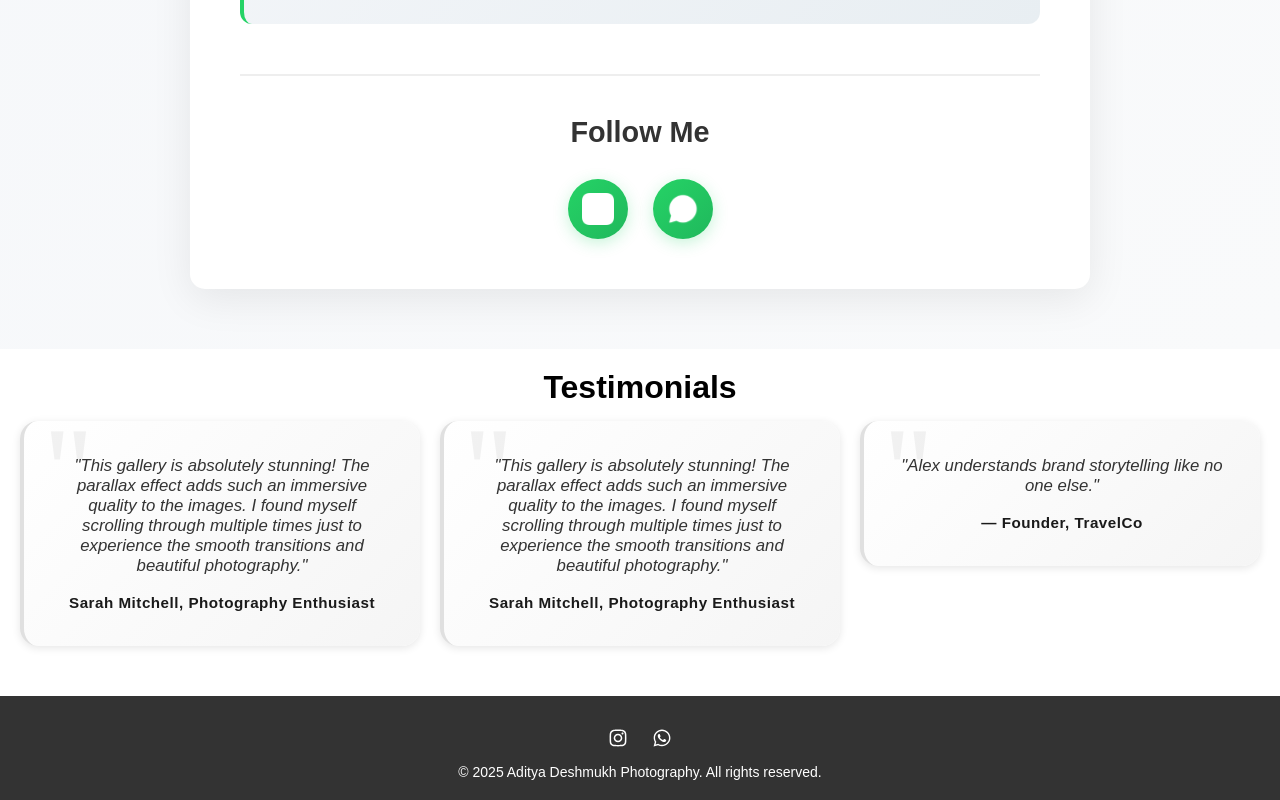
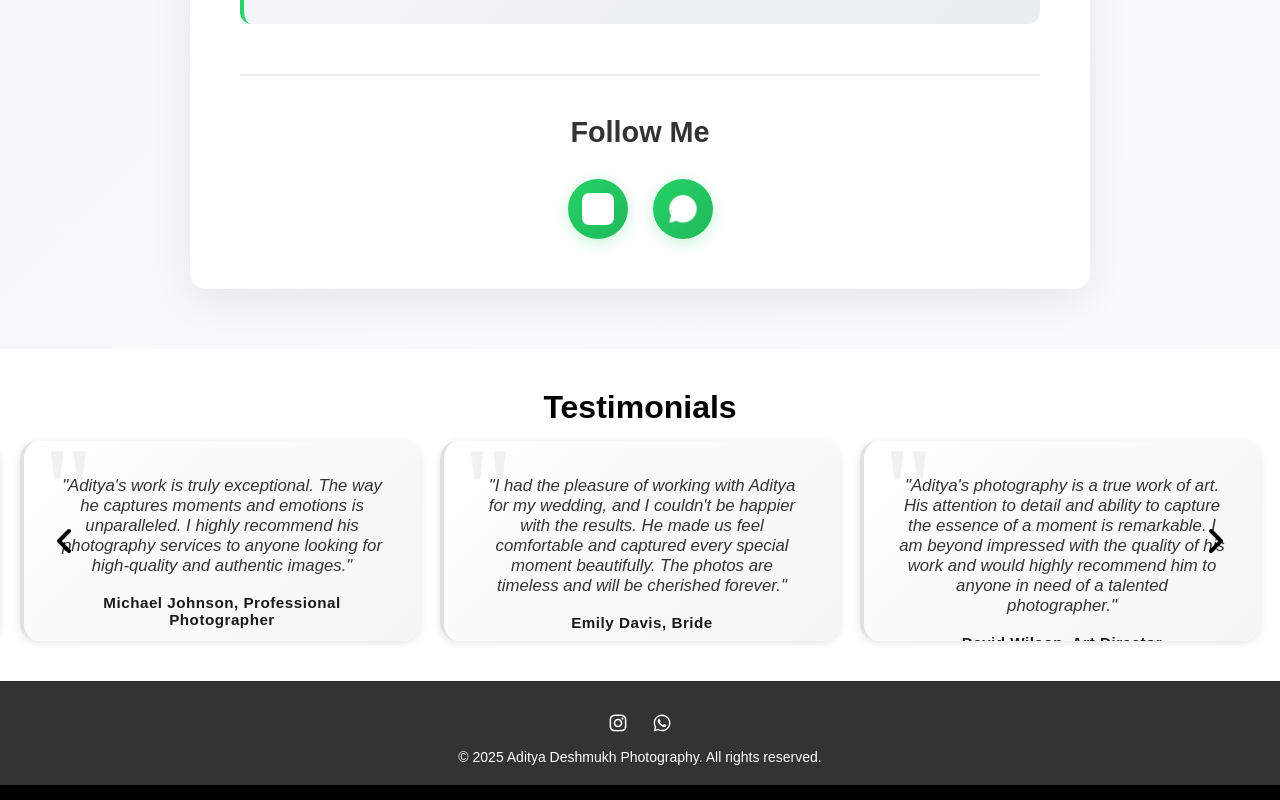
Before and after one commit to pavan-kumar2/aditya-portfolio, a React (Vite) app: page / in a window 1280 px wide. Shown: the part 1548-2348 px from the top of the page. Built offline with nearby package versions, Linux system fonts and the light colour scheme; the HTML template or start-up script is replaced by a standard one.

Commit message:
Implement testimonial slider with navigation buttons and autoplay functionality; enhance layout and styling

```diff
--- a/src/layouts/Testimonials/Testimonials.css
+++ b/src/layouts/Testimonials/Testimonials.css
@@ -1,7 +1,15 @@
 .testimonials-section {
   background-color: white;
-  padding: 20px;
+  padding: 40px 20px;
   text-align: center;
+}
+
+.testimonials-section .slider-wrapper {
+  position: relative;
+}
+
+.testimonials-section .swiper {
+  overflow: visible;
 }
 
 .testimonials-section .title {
@@ -34,12 +42,13 @@
   background: linear-gradient(135deg, #ffffff 0%, #f5f5f5 100%);
   padding: 35px;
   border-radius: 18px;
-  margin-bottom: 30px;
+  /* margin-bottom: 30px; */
   border-left: 4px solid #e0e0e0;
   position: relative;
   overflow: hidden;
   transition: all 0.4s ease;
   box-shadow: 0 2px 8px rgba(0, 0, 0, 0.1);
+  height: 200px;
 }
 
 .testimonial-card::before {
@@ -89,3 +98,37 @@
 
   color: #666666;
 }
+
+.nav-btn {
+  position: absolute;
+  top: 50%;
+  transform: translateY(-50%);
+  z-index: 1000;
+  background: none;
+  height: 50px;
+  width: 50px;
+  border-radius: 50%;
+  border: none;
+  display: flex;
+  align-items: center;
+  justify-content: center;
+  transition: box-shadow 0.2s ease-in-out;
+  cursor: pointer;
+}
+
+.nav-btn:hover {
+  box-shadow: rgb(164 164 164) 0px 0px 8px 0px;
+}
+
+.nav-btn img {
+  width: 40px;
+  height: 40px;
+}
+
+.nav-btn.prev {
+  left: 20px;
+}
+
+.nav-btn.next {
+  right: 20px;
+}
--- a/src/layouts/Testimonials/Testimonials.tsx
+++ b/src/layouts/Testimonials/Testimonials.tsx
@@ -1,35 +1,85 @@
-import React from 'react'
-import './Testimonials.css'
+import { useRef } from 'react'
+import './Testimonials.css';
+import { Swiper, SwiperSlide } from 'swiper/react'
+import { Autoplay, Navigation, Pagination } from 'swiper/modules';
+
+// import "./Slider.css";
+import "swiper/css";
+
+import { images } from "../../utils/image";
 
 type Props = {}
 
+const dummy_data = [
+    {
+        id: 1,
+        text: "This gallery is absolutely stunning! The parallax effect adds such an immersive quality to the images. I found myself scrolling through multiple times just to experience the smooth transitions and beautiful photography.",
+        author: "Sarah Mitchell, Photography Enthusiast"
+    },
+    {
+        id: 2,
+        text: "Aditya's work is truly exceptional. The way he captures moments and emotions is unparalleled. I highly recommend his photography services to anyone looking for high-quality and authentic images.",
+        author: "Michael Johnson, Professional Photographer"
+    },
+    {
+        id: 3,
+        text: "I had the pleasure of working with Aditya for my wedding, and I couldn't be happier with the results. He made us feel comfortable and captured every special moment beautifully. The photos are timeless and will be cherished forever.",
+        author: "Emily Davis, Bride"
+    },
+    {
+        id: 4,
+        text: "Aditya's photography is a true work of art. His attention to detail and ability to capture the essence of a moment is remarkable. I am beyond impressed with the quality of his work and would highly recommend him to anyone in need of a talented photographer.",
+        author: "David Wilson, Art Director"
+    }
+]
 const Testimonials = (props: Props) => {
+    const prevRef = useRef<HTMLButtonElement | null>(null);
+    const nextRef = useRef<HTMLButtonElement | null>(null);
     return (
         <section className='testimonials-section'>
-
             <h2 className='title'>Testimonials</h2>
 
-            <ul className='testimonials'>
-                <li className='testimonial'>
-                    <div className="testimonial-card">
-                        <p>"This gallery is absolutely stunning! The parallax effect adds such an immersive quality to the images. I found myself scrolling through multiple times just to experience the smooth transitions and beautiful photography."</p>
-                        <p className="author">Sarah Mitchell, Photography Enthusiast</p>
-                    </div>
-                </li>
-                <li className='testimonial'>
-                    <div className="testimonial-card">
-                        <p>"This gallery is absolutely stunning! The parallax effect adds such an immersive quality to the images. I found myself scrolling through multiple times just to experience the smooth transitions and beautiful photography."</p>
-                        <p className="author">Sarah Mitchell, Photography Enthusiast</p>
-                    </div>
-                </li>
-                <li className='testimonial'>
-                    <div className="testimonial-card">
-                        <p>"Alex understands brand storytelling like no one else."</p>
-                        <p className="author">— Founder, TravelCo</p>
-                    </div>
-                </li>
-            </ul>
+            <div className="slider-wrapper">
 
+                <button ref={prevRef} className="nav-btn prev">
+                    <img src={images.angleLeftIcon} alt="Previous" />
+                </button>
+
+                <button ref={nextRef} className="nav-btn next">
+                    <img src={images.angleRightIcon} alt="Next" />
+                </button>
+
+                <Swiper
+                    modules={[Navigation, Pagination, Autoplay]}
+                    slidesPerView={3}
+                    spaceBetween={20}
+                    loop
+                    autoplay={{ delay: 3000, disableOnInteraction: false }}
+                    pagination={{ clickable: true }}
+                    onSwiper={(swiper) => {
+                        const navigation = swiper.params.navigation;
+                        // ✅ Type-safe navigation binding
+                        if (navigation && typeof navigation !== "boolean") {
+                            navigation.prevEl = prevRef.current;
+                            navigation.nextEl = nextRef.current;
+
+                            swiper.navigation.init();
+                            swiper.navigation.update();
+                        }
+                    }}
+                >
+                    {
+                        dummy_data.map((testimonial) => (
+                            <SwiperSlide key={testimonial.id}>
+                                <div className="testimonial-card">
+                                    <p>"{testimonial.text}"</p>
+                                    <p className="author">{testimonial.author}</p>
+                                </div>
+                            </SwiperSlide>
+                        ))
+                    }
+                </Swiper>
+            </div>
         </section>
     )
 }
```
